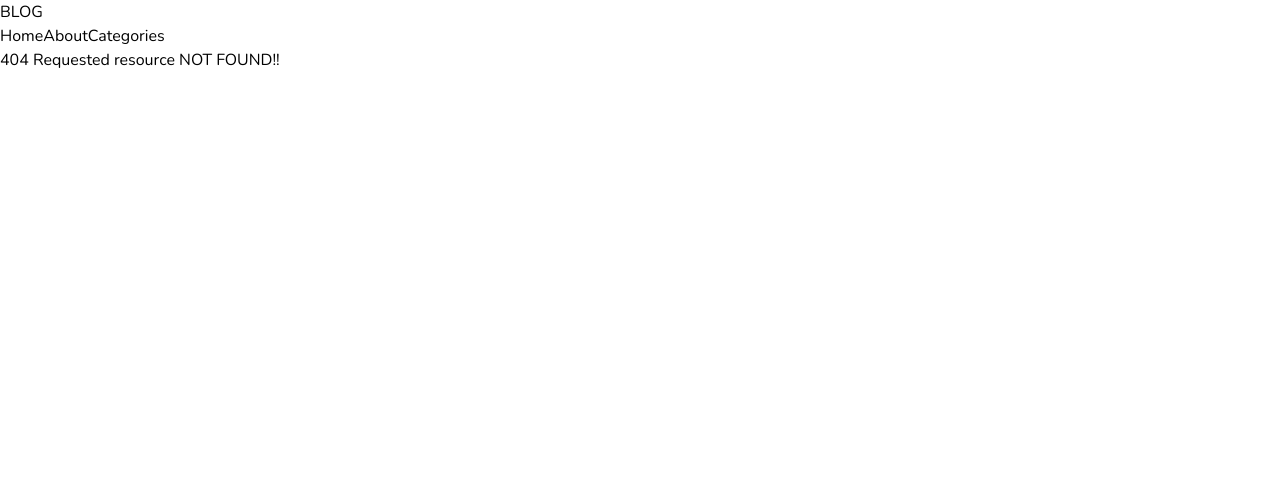
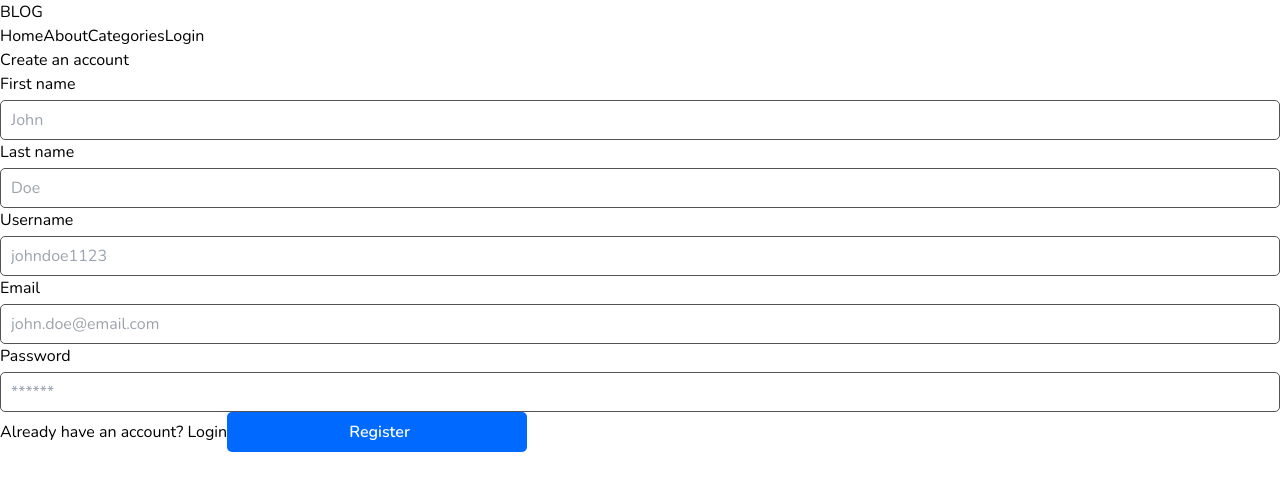
Before and after one commit to sauravkhanal/blog, a React (Vite) app in the folder Frontend/: page /register in a window 1280 px wide. Before the commit this address had no page. Shown: the top 490 px of the page. Built offline with nearby package versions, Linux system fonts and the light colour scheme.

Commit message:
add register ui/functionality

```diff
--- a/Frontend/src/App.tsx
+++ b/Frontend/src/App.tsx
@@ -4,19 +4,25 @@ import Categories from "./pages/Categories"
 import About from "./pages/About"
 import Header from "./components/Header"
 import NotFound from "./pages/NotFound"
+import Register from "./pages/Register"
+import Login from "./pages/Login"
 
 
 export default function App() {
 	return (
 		<BrowserRouter>
-			<div className="font-nunito bg-gray-200 dark:bg-black min-w-full min-h-svh flex-col py-5 text-yellow-500">
+			<div className="font-nunito bg-gray-200 dark:bg-black min-w-full min-h-svh flex flex-col pt-5 text-yellow-500">
 				<Header />
+				<div className="flex-grow flex justify-center items-center">
 					<Routes>
 						<Route path="/" element={<Home />} />
 						<Route path="categories" element={<Categories />} />
 						<Route path="about" element={<About />} />
+						<Route path="register" element={<Register />} />
+						<Route path="login" element={<Login />} />
 						<Route path="/*" element={<NotFound />} />
 					</Routes>
+				</div>
 			</div>
 		</BrowserRouter>
 	)
--- a/Frontend/src/components/Header.tsx
+++ b/Frontend/src/components/Header.tsx
@@ -3,17 +3,16 @@ import { NavLink, useLocation } from "react-router-dom"
 function Header() {
 	const path = useLocation().pathname;
 	return (
-		<div className="flex px-10  text-black dark:text-gray-100 ">
+		<nav className="flex px-10  text-black dark:text-gray-100 ">
 			<p className="text-3xl font-extrabold">BLOG</p>
 			<nav className=" text-xl flex-grow flex-row flex justify-end gap-10 ">
 				<NavLink to="/" className="px-2 py-1 rounded-none navbar-hover-effect ">Home</NavLink>
 				<NavLink to="/about" className="px-2 py-1 rounded-none navbar-hover-effect ">About</NavLink>
-				<NavLink to="/categories" className="px-2 py-1 rounded-none navbar-hover-effect ">
-					Categories
-				</NavLink>
-
+				<NavLink to="/categories" className="px-2 py-1 rounded-none navbar-hover-effect ">Categories</NavLink>
+				{/* <NavLink to="/register" className="px-2 py-1 rounded-none navbar-hover-effect ">Register</NavLink> */}
+				<NavLink to="/login" className="px-2 py-1 rounded-none navbar-hover-effect ">Login</NavLink>
 			</nav>
-		</div>
+		</nav>
 	)
 }
 
--- /dev/null
+++ b/Frontend/src/config.ts
@@ -0,0 +1,8 @@
+// export const ENDPOINT = "http://localhost:8000/api/v1"
+// export const ENDPOINT = "http://localhost:8000/api/v1"
+const config = {
+    API_ENDPOINT: "http://localhost:8000/api/v1",
+    REGISTER_API_ENDPOINT: "http://localhost:8000/api/v1/auth/register"
+}
+
+export default config
--- a/Frontend/src/index.css
+++ b/Frontend/src/index.css
@@ -53,15 +53,16 @@
   padding: 5px;
   padding-left: 10px;
   height: 2.5rem;
-  /* box-sizing: border-box; */
   border: 1px solid rgb(83, 83, 83);
+  caret-color: black;
+  color: black
 }
 
 .input-group input:focus {
   outline-color: none;
-  border:none;
-  outline: 1.5px solid #000000;
-  background-color: rgb(179, 216, 249);
+  border:2px solid #4894ff;
+  outline: 1.5px solid rgba(0,0,0,0);
+  /* background-color: rgb(179, 216, 249); */
 }
 
 .btn {
--- /dev/null
+++ b/Frontend/src/modules/Register.ts
@@ -0,0 +1,36 @@
+import config from "../config";
+
+export default async function userRegister(data: URLSearchParams) {
+
+    try {
+
+        const controller = new AbortController();
+        const signal = controller.signal;
+
+        const timer = setTimeout(() => {
+            controller.abort();
+        }, 30000)
+
+        const res = await fetch(config.REGISTER_API_ENDPOINT, {
+            method: "POST",
+            body: data.toString(),
+            headers: {
+                "Content-Type": "application/x-www-form-urlencoded",
+            },
+            signal: signal
+        });
+
+        clearTimeout(timer)
+        const responseData = await res.json();
+        return responseData
+
+    } catch (error: any) {
+        if (error.name === "AbortError") {
+            alert('Timeout: Form submission timed out. Please try again later')
+            return false;
+        }
+        console.error("Error registering:", error);
+        alert("Oops! : An error occurred while registering.");
+        return false;
+    }
+}
--- /dev/null
+++ b/Frontend/src/pages/Login.tsx
@@ -0,0 +1,44 @@
+import { FormEvent, useState } from "react";
+// import { NavLink } from "react-router-dom";
+import register from "../modules/register";
+import Modal from "../components/modal";
+
+export default function Login() {
+    const [modal, setModalProp] = useState({ title: "", message: "", success: true, visible: false })
+    async function handleSubmit(event: FormEvent<HTMLFormElement>) {
+        event.preventDefault();
+        const form = event.currentTarget as HTMLFormElement
+        const formData = new FormData(form)
+
+        const urlEncodedFormData = new URLSearchParams()
+        for (const [key, value] of formData.entries()) urlEncodedFormData.append(key, value.toString())
+        const response = await register(urlEncodedFormData)
+        setModalProp((v) => ({ ...v, visible: true, message: response.message, success: response.success }))
+    }
+
+    function toggleVisible() {
+        setModalProp((v) => ({ ...v, visible: false }))
+    }
+
+    return (
+
+            <form className="flex flex-col gap-5" onSubmit={handleSubmit}>
+                {/* <div className="input-group">
+                    <label htmlFor="userName">Username</label>
+                    <input type="text" id="userName" name="userName" minLength={6} placeholder="johndoe1123" />
+                </div> */}
+                <div className="input-group">
+                    {/* <label htmlFor="email">Email</label> */}
+                    <input type="email" id="email" name="email" required placeholder="Email" />
+                </div>
+                <div className="input-group">
+                    {/* <label htmlFor="password">Password</label> */}
+                    <input type="password" id="Password" name="password" required placeholder="password" minLength={8} autoComplete="false" />
+                </div>
+                {/* <NavLink to="/register" className="self-end text-sm" >Create an account</NavLink> */}
+                <button type="submit" title="Register" className="btn">Login</button>
+                <Modal text={modal.message} visible={modal.visible} success={modal.success} onPress={toggleVisible} />
+            </form>
+        // </div>
+    )
+}
--- /dev/null
+++ b/Frontend/src/pages/Register.tsx
@@ -0,0 +1,53 @@
+import { FormEvent, useState } from "react";
+import { NavLink } from "react-router-dom";
+import register from "../modules/register";
+import Modal from "../components/modal";
+
+export default function Register() {
+    const [modal, setModalProp] = useState({ title: "", message: "", success: true, visible: false })
+    async function handleSubmit(event: FormEvent<HTMLFormElement>) {
+        event.preventDefault();
+        const form = event.currentTarget as HTMLFormElement
+        const formData = new FormData(form)
+
+        const urlEncodedFormData = new URLSearchParams()
+        for (const [key, value] of formData.entries()) urlEncodedFormData.append(key, value.toString())
+        const response = await register(urlEncodedFormData)
+        setModalProp((v) => ({ ...v, visible: true, message: response.message, success: response.success }))
+    }
+
+    function toggleVisible() {
+        setModalProp((v) => ({ ...v, visible: false }))
+    }
+
+    return (
+        <div className="flex flex-col flex-grow items-center justify-center mr-auto ">
+            <h1 className="text-2xl pt-5">Create an account</h1>
+            <form className="flex flex-col gap-5 mt-5" onSubmit={handleSubmit}>
+                <div className="input-group">
+                    <label htmlFor="firstName">First name</label>
+                    <input type="text" id="firstName" name="firstName" required placeholder="John" />
+                </div>
+                <div className="input-group">
+                    <label htmlFor="lastName">Last name</label>
+                    <input type="text" id="lastName" name="lastName" placeholder="Doe" />
+                </div>
+                <div className="input-group">
+                    <label htmlFor="userName">Username</label>
+                    <input type="text" id="userName" name="userName" required minLength={6} placeholder="johndoe1123" />
+                </div>
+                <div className="input-group">
+                    <label htmlFor="email">Email</label>
+                    <input type="email" id="email" name="email" required placeholder="john.doe@email.com" />
+                </div>
+                <div className="input-group">
+                    <label htmlFor="password">Password</label>
+                    <input type="password" id="Password" name="password" required placeholder="******" minLength={8} autoComplete="false" />
+                </div>
+                <NavLink to="/login" className="self-end text-sm">Already have an account? Login</NavLink>
+                <button type="submit" title="Register" className="btn">Register</button>
+            </form>
+            <Modal text={modal.message} visible={modal.visible} success={modal.success} onPress={toggleVisible} />
+        </div>
+    )
+}
```
Lines whose indentation alone changed are shown as unchanged.
